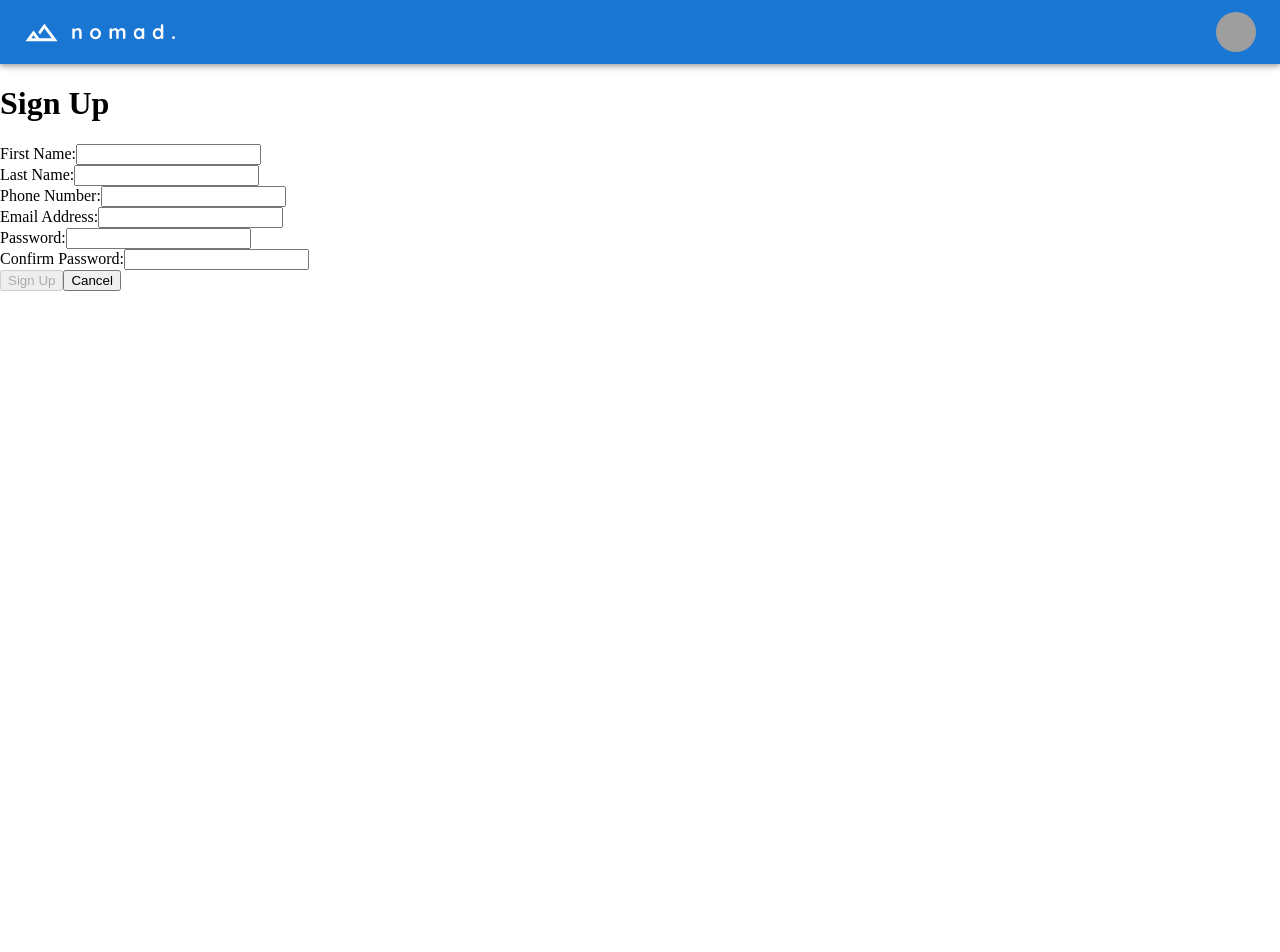
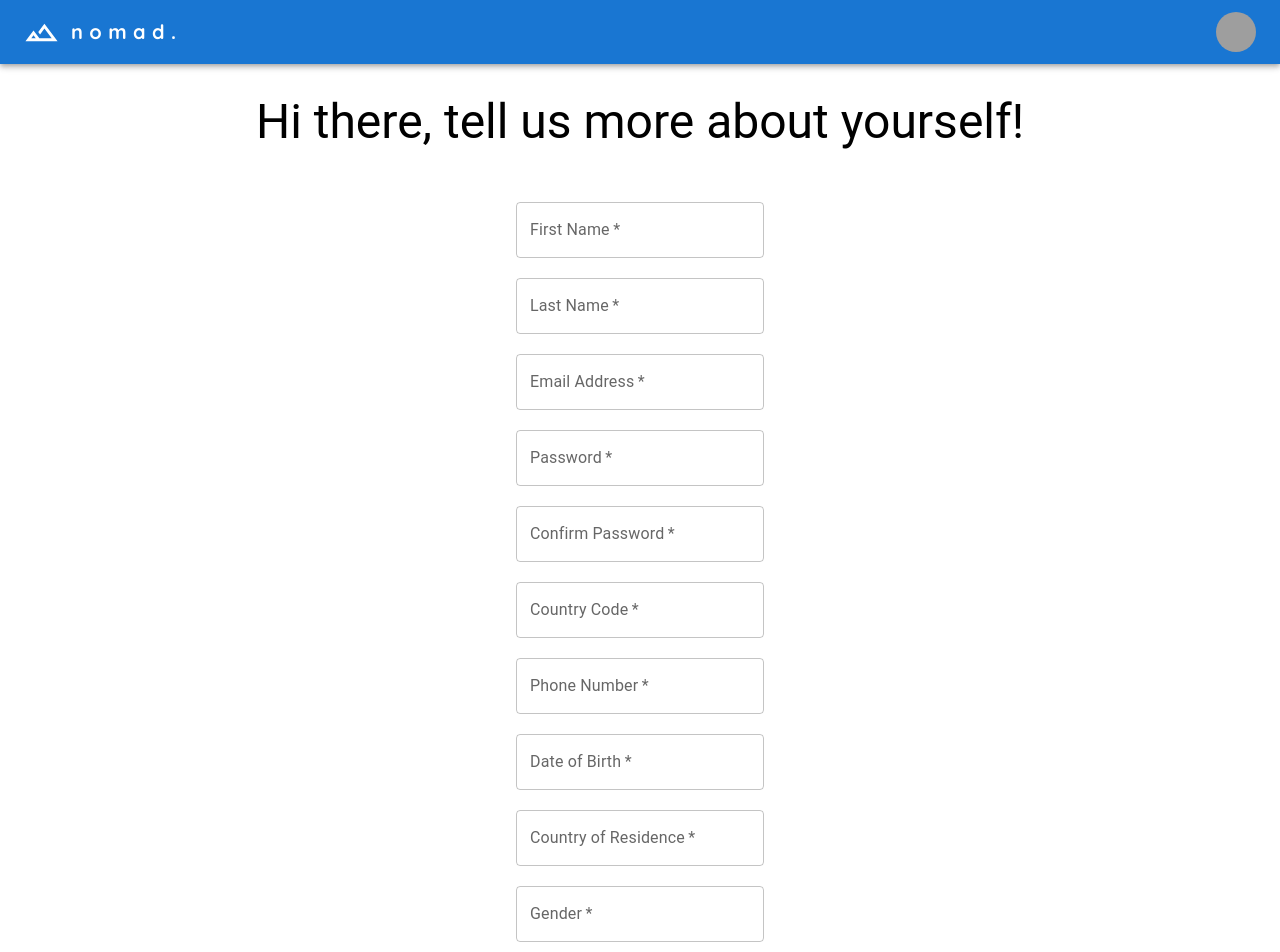
Before and after one commit to caleb-cmyk/project-four-frontend, a React (Vite) app: page /sign-up in a window 1280 px wide. Shown: the top 952 px of the page. Before the commit the page ends 800 px from the top, so only its background shows below. Built offline with nearby package versions, Linux system fonts and the light colour scheme; no server answers; grey boxes are pictures that could not be loaded.

Commit message:
chore: component updates

```diff
--- a/src/App.jsx
+++ b/src/App.jsx
@@ -2,10 +2,10 @@ import { useContext } from 'react';
 import { Routes, Route } from 'react-router';
 import NavBar from './components/NavBar/NavBar';
 import SignUpForm from './components/SignUpForm/SignUpForm';
-import SignInForm from './components/SignInForm/SignInForm';
 import Landing from './components/Landing/Landing';
 import Dashboard from './components/Dashboard/Dashboard';
 import PropertyListing from './components/PropertyListing/PropertyListing';
+import Profile from './components/Profile/Profile';
 // import PropertyListing from './components/PropertyCard/PropertyCard';
 
 import { UserContext } from './contexts/UserContext';
@@ -19,8 +19,7 @@ const App = () => {
       <Routes>
         <Route path='/' element={user ? <Dashboard /> : <Landing />} />
         <Route path='/sign-up' element={<SignUpForm />} />
-        <Route path='/sign-in' element={<SignInForm />} />
-
+        <Route path='/users/:userId' element={<Profile />} />
         <Route path='/properties/:propertyId' element={<PropertyListing />} />
       </Routes>
     </>
--- a/src/components/Dashboard/Dashboard.jsx
+++ b/src/components/Dashboard/Dashboard.jsx
@@ -9,7 +9,7 @@ const Dashboard = () => {
   useEffect(() => {
     const fetchUsers = async () => {
       try {
-        const fetchedUsers = await userService.index();
+        const fetchedUsers = await userService.localUser();
         setUsers(fetchedUsers);
       } catch (err) {
         console.log(err)
--- a/src/components/NavBar/NavBar.jsx
+++ b/src/components/NavBar/NavBar.jsx
@@ -56,7 +56,7 @@ function ResponsiveAppBar() {
 
   const handleAccount = () => {
     setAnchorElUser(null);
-    navigate("/user/:userId");
+    navigate(`/users/${user._id}`);
   };
 
   const handleYourTrips = () => {
--- a/src/components/SignInForm/SignInForm.jsx
+++ /dev/null
@@ -1,71 +0,0 @@
-import { useState, useContext } from 'react';
-import { useNavigate } from 'react-router';
-
-import { signIn } from '../../services/authService';
-
-import { UserContext } from '../../contexts/UserContext';
-
-const SignInForm = () => {
-  const navigate = useNavigate();
-  const { setUser } = useContext(UserContext);
-  const [message, setMessage] = useState('');
-  const [formData, setFormData] = useState({
-    email: '',
-    password: '',
-  });
-
-  const handleChange = (evt) => {
-    setMessage('');
-    setFormData({ ...formData, [evt.target.name]: evt.target.value });
-  };
-
-  const handleSubmit = async (evt) => {
-    evt.preventDefault();
-    try {
-      const signedInUser = await signIn(formData);
-      setUser(signedInUser);
-      navigate('/');
-    } catch (err) {
-      setMessage(err.message);
-    }
-  };
-
-  return (
-    <main>
-      <h1>Sign In</h1>
-      <p>{message}</p>
-      <form autoComplete='off' onSubmit={handleSubmit}>
-        <div>
-          <label htmlFor='email'>Email Address:</label>
-          <input
-            type='text'
-            autoComplete='off'
-            id='email'
-            value={formData.email}
-            name='email'
-            onChange={handleChange}
-            required
-          />
-        </div>
-        <div>
-          <label htmlFor='password'>Password:</label>
-          <input
-            type='password'
-            autoComplete='off'
-            id='password'
-            value={formData.password}
-            name='password'
-            onChange={handleChange}
-            required
-          />
-        </div>
-        <div>
-          <button>Sign In</button>
-          <button onClick={() => navigate('/')}>Cancel</button>
-        </div>
-      </form>
-    </main>
-  );
-};
-
-export default SignInForm;
--- a/src/components/SignUpForm/SignUpForm.jsx
+++ b/src/components/SignUpForm/SignUpForm.jsx
@@ -1,122 +1,236 @@
-import { useState, useContext } from 'react';
-import { useNavigate } from 'react-router';
-
-import { signUp } from '../../services/authService';
-
-import { UserContext } from '../../contexts/UserContext';
+import { useState, useContext } from "react";
+import { useNavigate } from "react-router";
+import { signUp } from "../../services/authService";
+import { UserContext } from "../../contexts/UserContext";
+import {
+  Box,
+  Typography,
+  Button,
+  TextField,
+} from "@mui/material";
 
 const SignUpForm = () => {
   const navigate = useNavigate();
   const { setUser } = useContext(UserContext);
-  const [message, setMessage] = useState('');
+  const [message, setMessage] = useState("");
   const [formData, setFormData] = useState({
-    email: '',
-    firstName: '',
-    lastName: '',
-    phoneNumber: '',
-    password: '',
-    passwordConf: '',
+    firstName: "",
+    lastName: "",
+    email: "",
+    password: "",
+    passwordConf: "",
+    phoneCountry: "",
+    phoneNumber: "",
+    dateOfBirth: "",
+    countryOfResidence: "",
+    gender: ""
   });
 
-  const { email, password, passwordConf, firstName, lastName, phoneNumber } = formData;
+  const { firstName, lastName, email, password, passwordConf, phoneCountry, phoneNumber, dateOfBirth, countryOfResidence, gender } =
+    formData;
 
   const handleChange = (evt) => {
-    setMessage('');
+    setMessage("");
     setFormData({ ...formData, [evt.target.name]: evt.target.value });
   };
 
-  const handleSubmit = async (evt) => {
+  const handleSignUp = async (evt) => {
     evt.preventDefault();
     try {
       const newUser = await signUp(formData);
       setUser(newUser);
-      navigate('/');
+      navigate("/");
     } catch (err) {
       setMessage(err.message);
     }
   };
 
   const isFormInvalid = () => {
-    return !(email && password && password && firstName && lastName && phoneNumber === passwordConf);
+    return !(
+      firstName &&
+      lastName &&
+      email &&
+      password &&
+      password === passwordConf &&
+      phoneCountry &&
+      phoneNumber &&
+      dateOfBirth &&
+      countryOfResidence &&
+      gender
+    );
   };
 
   return (
     <main>
-      <h1>Sign Up</h1>
-      <p>{message}</p>
-      <form onSubmit={handleSubmit}>
-      <div>
-          <label htmlFor='email'>First Name:</label>
-          <input
-            type='text'
-            id='firstName'
-            value={firstName}
-            name='firstName'
+      <Typography
+        sx={{ textAlign: "center", padding: "30px" }}
+        variant="h3"
+        component="h3"
+      >
+        Hi there, tell us more about yourself!
+      </Typography>
+      <Typography
+        sx={{ textAlign: "center", padding: "10px" }}
+        variant="h3"
+        component="h3"
+      >
+        {message}
+      </Typography>
+      <form autoComplete="off" onSubmit={handleSignUp}>
+        <div
+          style={{
+            display: "flex",
+            flexDirection: "column",
+            alignItems: "center",
+            justifyContent: "center",
+            height: "100vh",
+          }}
+        >
+          <TextField
+            sx={{ padding: "0px 0px 20px 0px" }}
+            label="First Name"
+            variant="outlined"
+            type="text"
+            autoComplete="off"
+            id="firstName"
+            value={formData.firstName}
+            name="firstName"
             onChange={handleChange}
             required
           />
-        </div>
-        <div>
-          <label htmlFor='email'>Last Name:</label>
-          <input
-            type='text'
-            id='lastName'
-            value={lastName}
-            name='lastName'
+
+          <TextField
+            sx={{ padding: "0px 0px 20px 0px" }}
+            label="Last Name"
+            variant="outlined"
+            type="text"
+            autoComplete="off"
+            id="lastName"
+            value={formData.lastName}
+            name="lastName"
             onChange={handleChange}
             required
           />
-        </div>
-        {/* Gender */}
-        {/* Date of Birth */}
-        {/* Country */}
-        <div>
-          <label htmlFor='email'>Phone Number:</label>
-          <input
-            type='text'
-            id='phoneNumber'
-            value={phoneNumber}
-            name='phoneNumber'
+
+          <TextField
+            sx={{ padding: "0px 0px 20px 0px" }}
+            label="Email Address"
+            variant="outlined"
+            type="text"
+            autoComplete="off"
+            id="email"
+            value={formData.email}
+            name="email"
             onChange={handleChange}
             required
           />
-        </div>
-        <div>
-          <label htmlFor='email'>Email Address:</label>
-          <input
-            type='text'
-            id='email'
-            value={email}
-            name='email'
+
+          <TextField
+            sx={{ padding: "0px 0px 20px 0px" }}
+            label="Password"
+            variant="outlined"
+            type="password"
+            autoComplete="off"
+            id="password"
+            value={formData.password}
+            name="password"
             onChange={handleChange}
             required
           />
-        </div>
-        <div>
-          <label htmlFor='password'>Password:</label>
-          <input
-            type='password'
-            id='password'
-            value={password}
-            name='password'
+
+          <TextField
+            sx={{ padding: "0px 0px 20px 0px" }}
+            label="Confirm Password"
+            variant="outlined"
+            type="passwordConf"
+            autoComplete="off"
+            id="password"
+            value={formData.passwordConf}
+            name="passwordConf"
             onChange={handleChange}
             required
           />
-        </div>
-        <div>
-          <label htmlFor='confirm'>Confirm Password:</label>
-          <input
-            type='password'
-            id='confirm'
-            value={passwordConf}
-            name='passwordConf'
+
+          <TextField
+            sx={{ padding: "0px 0px 20px 0px" }}
+            label="Country Code"
+            variant="outlined"
+            type="text"
+            autoComplete="off"
+            id="phoneCountry"
+            value={formData.phoneCountry}
+            name="phoneCountry"
             onChange={handleChange}
             required
           />
-        </div>
-        <div>
-          <button disabled={isFormInvalid()}>Sign Up</button>
-          <button onClick={() => navigate('/')}>Cancel</button>
+
+          <TextField
+            sx={{ padding: "0px 0px 20px 0px" }}
+            label="Phone Number"
+            variant="outlined"
+            type="text"
+            autoComplete="off"
+            id="phoneNumber"
+            value={formData.phoneNumber}
+            name="phoneNumber"
+            onChange={handleChange}
+            required
+          />
+
+          <TextField
+            sx={{ padding: "0px 0px 20px 0px" }}
+            label="Date of Birth"
+            variant="outlined"
+            type="text"
+            autoComplete="off"
+            id="dateOfBirth"
+            value={formData.dateOfBirth}
+            name="dateOfBirth"
+            onChange={handleChange}
+            required
+          />
+
+          <TextField
+            sx={{ padding: "0px 0px 20px 0px" }}
+            label="Country of Residence"
+            variant="outlined"
+            type="text"
+            autoComplete="off"
+            id="countryOfResidence"
+            value={formData.countryOfResidence}
+            name="countryOfResidence"
+            onChange={handleChange}
+            required
+          />
+
+          <TextField
+            sx={{ padding: "0px 0px 20px 0px" }}
+            label="Gender"
+            variant="outlined"
+            type="text"
+            autoComplete="off"
+            id="gender"
+            value={formData.gender}
+            name="gender"
+            onChange={handleChange}
+            required
+          />
+
+          <Box
+            sx={{
+              display: "flex",
+              justifyContent: "space-around",
+              width: "350px",
+            }}
+          >
+            <Button
+              variant="outlined"
+              type="submit"
+              disabled={isFormInvalid()}
+            >
+              Sign Up
+            </Button>
+          </Box>
         </div>
       </form>
     </main>
--- a/src/services/propertyService.js
+++ b/src/services/propertyService.js
@@ -7,7 +7,6 @@ const propertyOne = async (propertyId) => {
     });
 
     const data = await res.json();
-    // console.log("RES", data);
 
     return data;
   } catch (error) {
```
Also changed, not shown: src/components/Profile/Profile.jsx (added, +36 -0 lines), src/services/userService.js (+17 -2 lines).
